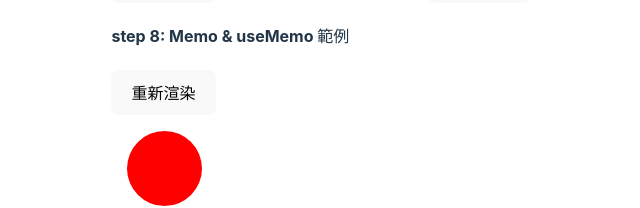
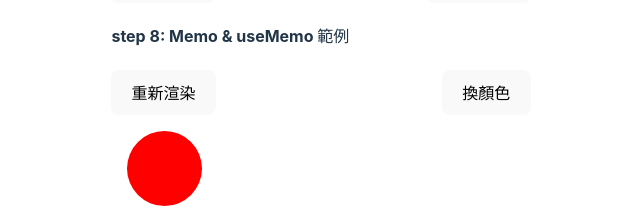
Before and after one commit to Luciano0322/react_course_vite, a React (Vite) app in the folder beginner/: page / in a window 1280 px wide. Shown: the part 1417-1625 px from the top of the page, without its empty margins (319-959 px from the left). Built offline with nearby package versions, Linux system fonts and the light colour scheme.

Commit message:
完成 React.memo 示範詳解

```diff
--- a/beginner/src/components/MemoExample.tsx
+++ b/beginner/src/components/MemoExample.tsx
@@ -1,5 +1,6 @@
-import React, { useState } from 'react'
+import React, { memo, useState } from 'react'
 
+// 子層接 props 參數，觸發渲染
 const Swatch = ({ color }:{ color: string }) => {
   console.log(`Swatch 渲染 ${color}`);
 
@@ -16,8 +17,21 @@ const Swatch = ({ color }:{ color: string }) => {
   )
 }
 
+// 使用 react.memo
+// react.memo 本身就是一個 H.O.C. 的形式，不情楚 HOC 的朋友可以搜尋 react HOC
+const MemoedSwatch = memo(Swatch)
+// 在引入上面的 MemoedSwatch 之後會發現原先重複渲染的問題消失了，
+// component props 進去的值沒有改變的話就不會觸發重新渲染
+
+// 母層
+// 預設一開始情況下會發現每次按按鈕都會使子曾也重新渲染，
+// 即使 props 的值根本沒變
 const MemoExample = () => {
   const [appRenderIdx, setAppRenderIdx] = useState<number>(0)
+  // 為了方便示範效果做了一個換顏色的按鈕，
+  // 這裡可以看到當換顏色的按鈕按下之後，才會觸發 MemoedSwatch 重新渲染
+  // *React.memo 其實並不等於 js memorize, 本質上是當 props 的值有更改時才會重新渲染*
+  const [color, setColor] = useState<string>('red')
   console.log(`Memo 渲染次數 ${appRenderIdx}`);
 
   return (
@@ -29,8 +43,16 @@ const MemoExample = () => {
         >
           重新渲染
         </button>
+        <button
+          onClick={() => setColor(color === 'red' ? 'blue' : 'red')}
+        >
+          換顏色
+        </button>
       </div>
-      <Swatch color='red' />
+      {/* default */}
+      {/* <Swatch color='red' /> */}
+      {/* with Memo */}
+      <MemoedSwatch color={color} />
     </div>
   )
 }
```
